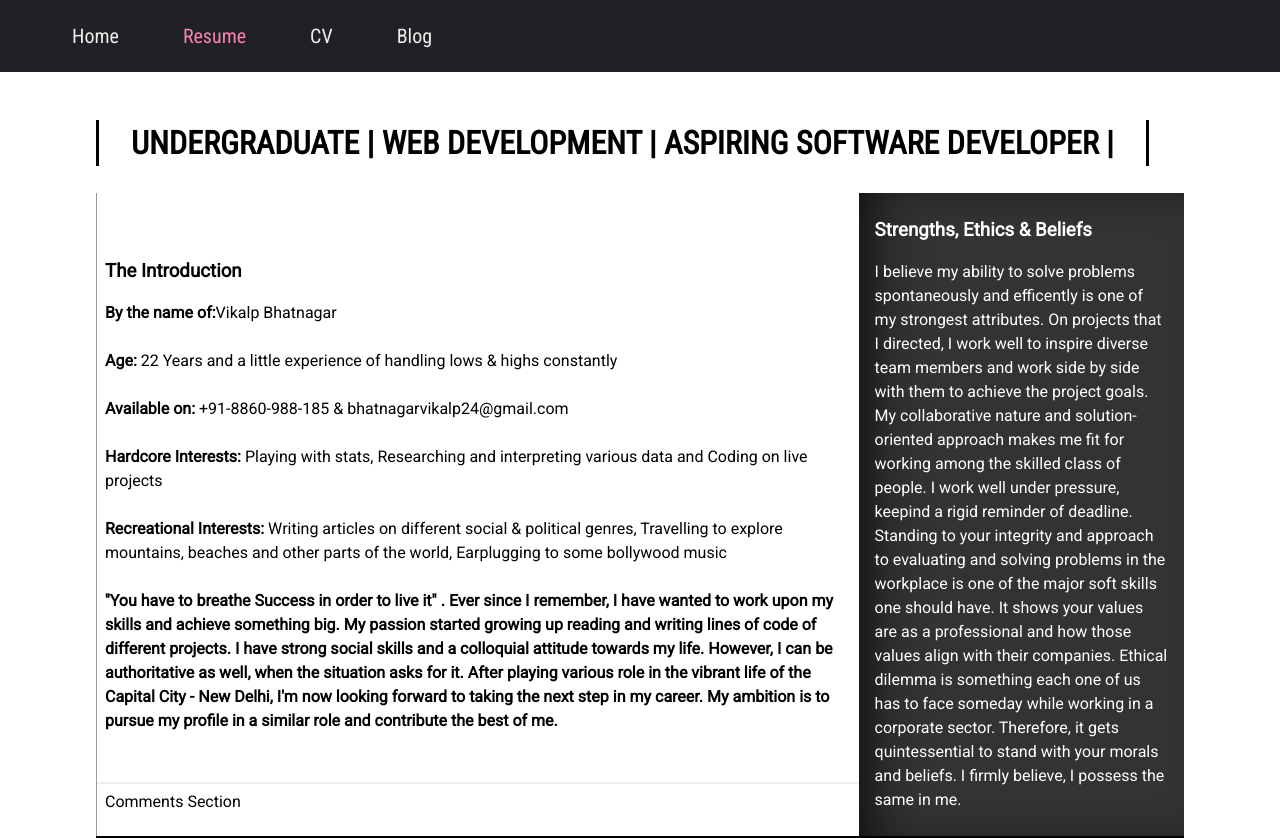
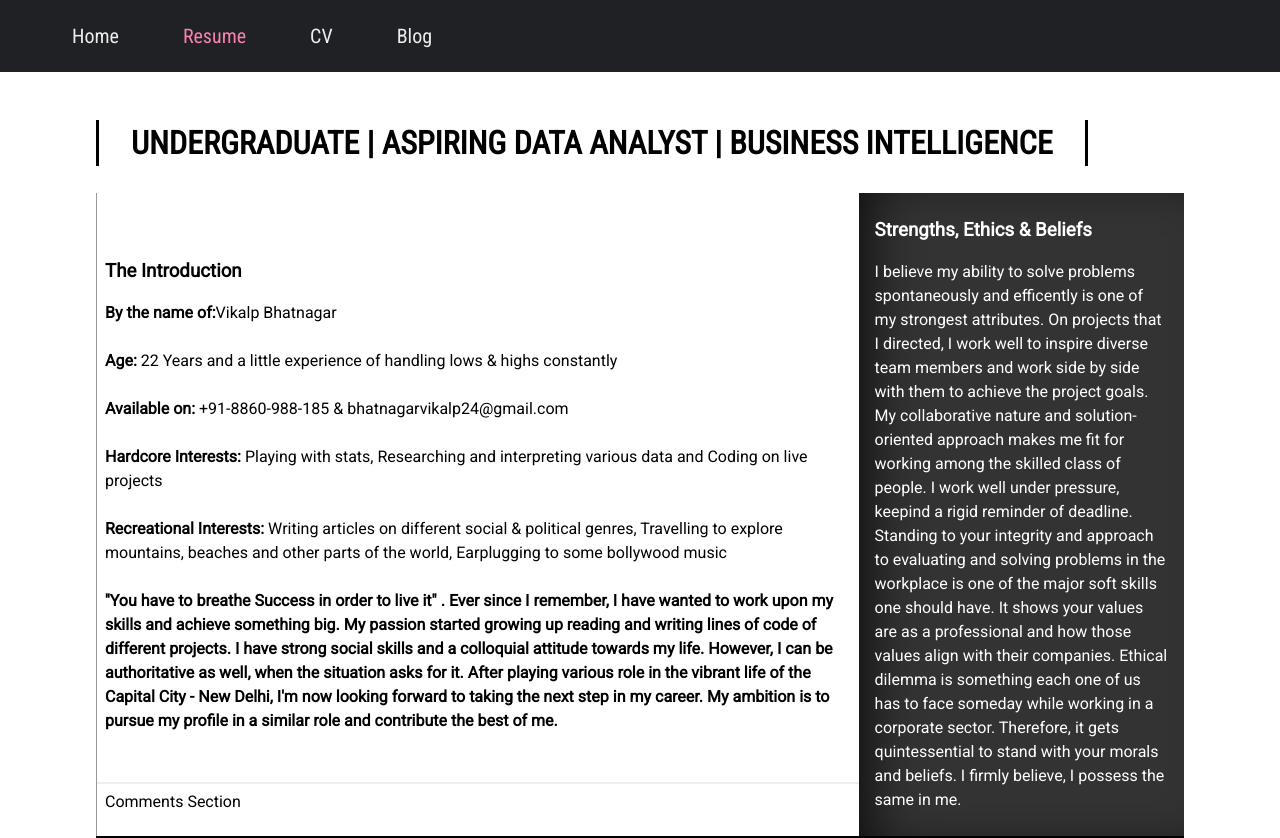
Before and after one commit to bhatnagarvikalp24/Portfolio, a plain HTML site: page aboutme.html in a window 1280 px wide. Shown: the top 838 px of the page. Drawn offline with Linux system fonts and the light colour scheme; a script that the page names is missing.

Commit message:
Update aboutme.html

```diff
--- a/aboutme.html
+++ b/aboutme.html
@@ -56,7 +56,7 @@
 
   <main>
 
-    <h2 class="page-heading">UNDERGRADUATE | WEB DEVELOPMENT | ASPIRING SOFTWARE DEVELOPER |</h2>
+    <h2 class="page-heading">UNDERGRADUATE | ASPIRING DATA ANALYST | BUSINESS INTELLIGENCE</h2>
     <div id="post-container">
       <section id="blogpost">
         <div class="card">
```
